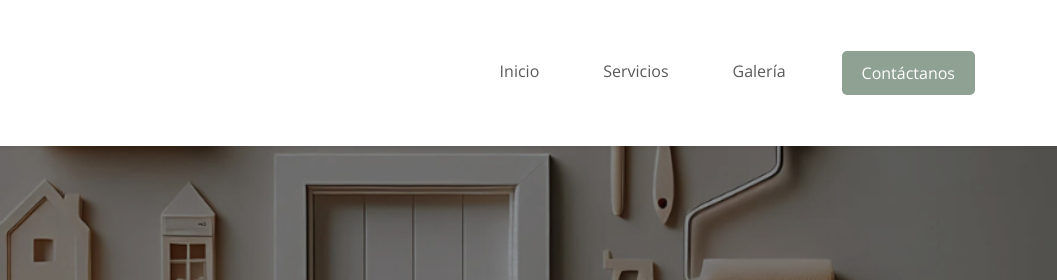
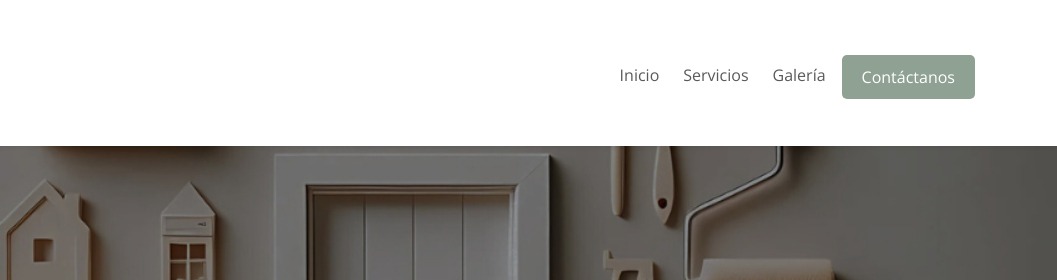
Before and after one commit to jarenas1/Matices, a website built with Vite: page docs/index.html in a window 1280 px wide. Shown: the top 280 px of the page, 223-1280 px from the left. Built offline with nearby package versions, Linux system fonts and the light colour scheme.

Commit message:
fix burguerMenu

```diff
--- a/docs/index.html
+++ b/docs/index.html
@@ -18,7 +18,7 @@
                 <span class="navbar-toggler-icon"></span>
             </button>
             <div class="collapse navbar-collapse" id="navbarNav">
-                <ul class="navbar-nav ms-auto gap-5 navbar-spaces">
+                <ul class="navbar-nav ms-auto gap-2 navbar-spaces mt-2">
                     <li class="nav-item"><a class="nav-link" href="#">Inicio</a></li>
                     <li class="nav-item"><a class="nav-link" href="#servicios">Servicios</a></li>
                     <li class="nav-item"><a class="nav-link" href="#galeria">Galería</a></li>
```
